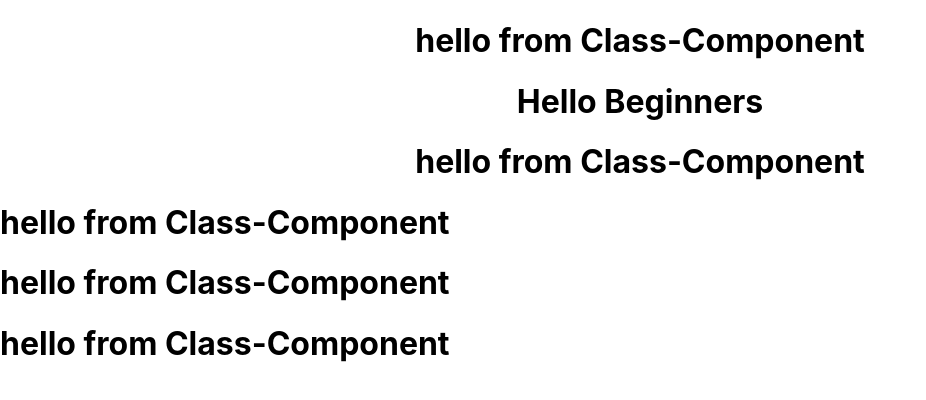
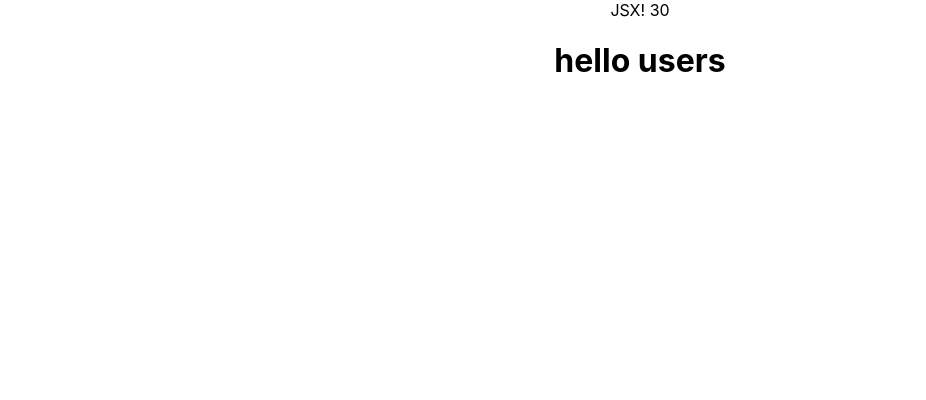
Before and after one commit to sagar-ss/react-learning, a React (Create React App) app in the folder blog/: page / in a window 1280 px wide. Shown: the top 400 px of the page, without its empty margins (0-926 px from the left). Built offline with nearby package versions, Linux system fonts and the light colour scheme.

Commit message:
Using JSX jsXML

```diff
--- a/blog/src/App.js
+++ b/blog/src/App.js
@@ -6,8 +6,7 @@ function App() {
   return (
     <div className="App">
       <User/>
-      <h1>Hello Beginners</h1>
-      <User/>
+      <h1>hello users</h1>
     </div>
   );
 }
--- a/blog/src/Users.js
+++ b/blog/src/Users.js
@@ -1,12 +1,10 @@
-import React from 'react'
 
-class User extends React.Component{
-  render()
-  {
-    return (
-      <h1>hello from Class-Component</h1>
-    )
-  }
+function User(){
+  return (
+
+    <div>JSX! {10+20}</div>
+
+  )
 }
 
 export default User;
--- a/blog/src/index.js
+++ b/blog/src/index.js
@@ -9,9 +9,6 @@ const root = ReactDOM.createRoot(document.getElementById('root'));
 root.render(
   <React.StrictMode>
     <App/>
-    <User/>
-    <User/>
-    <User/>
   </React.StrictMode>
 );
 
```
